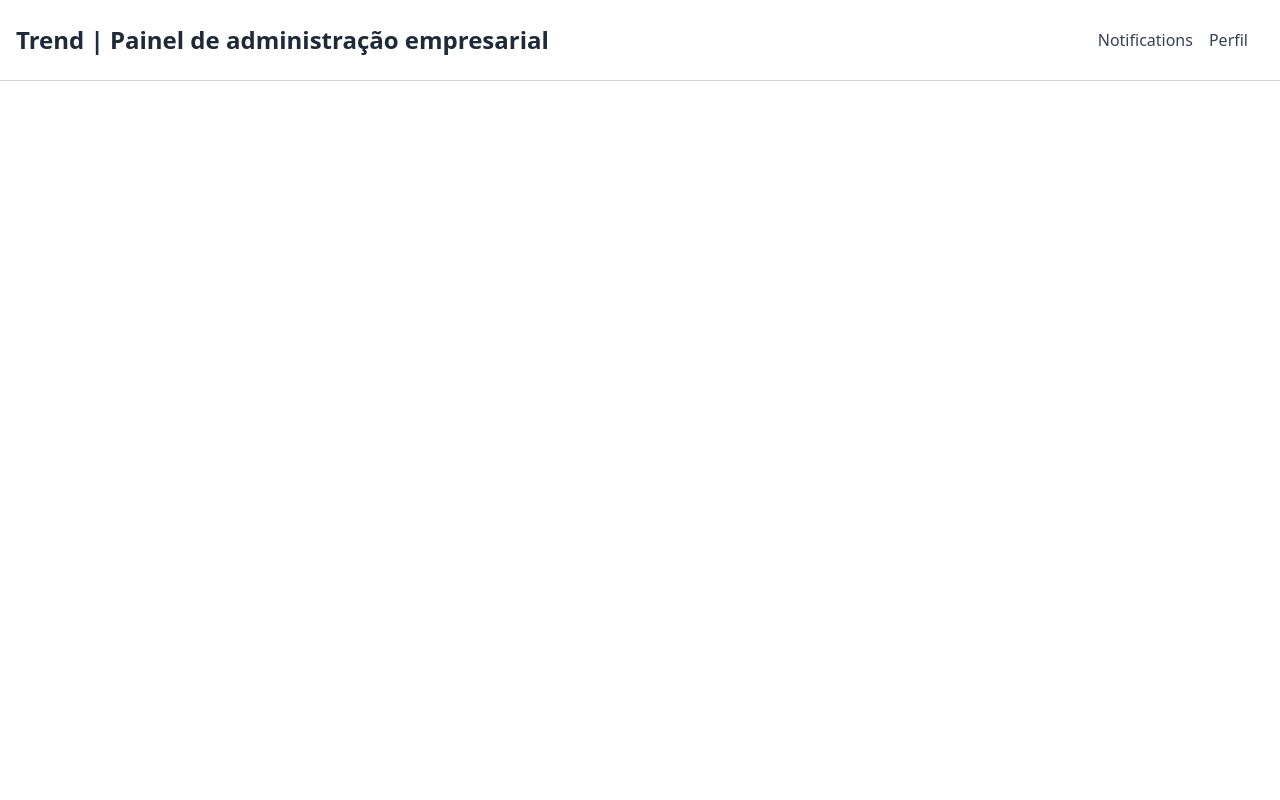
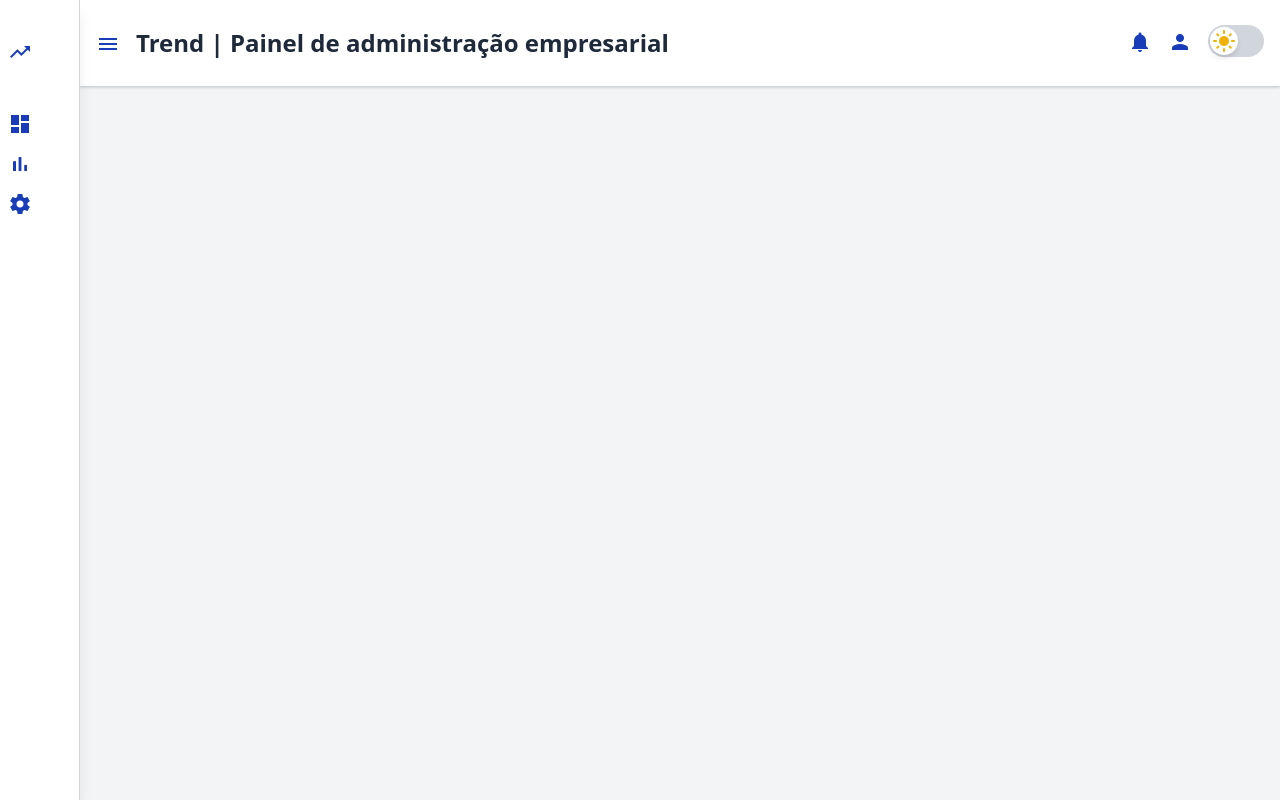
Before and after one commit to coderick137/teste-tecnico-trend, an Angular app: page / in a window 1280 px wide. Built offline with nearby package versions, Linux system fonts and the light colour scheme.

Commit message:
Dashboard

```diff
--- a/package.json
+++ b/package.json
@@ -19,6 +19,7 @@
     "@angular/router": "^19.2.0",
     "@ionic/angular": "^8.5.4",
     "@tailwindcss/postcss": "^4.1.3",
+    "material-icons": "^1.13.14",
     "postcss": "^8.5.3",
     "rxjs": "~7.8.0",
     "tailwindcss": "^4.1.3",
--- a/src/app/components/dashboard/dashboard.component.html
+++ b/src/app/components/dashboard/dashboard.component.html
@@ -1,27 +1,128 @@
-<div>
+<div
+  class="flex flex-col h-screen bg-gray-100 dark:bg-gray-900 transition-all duration-500 ease-in-out font-semibold"
+>
+  <!-- Barra lateral esquerda expandida com o menu de navegação e o cabeçalho -->
+  <aside
+    class="fixed top-0 left-0 h-screen bg-white border-r border-gray-300 dark:bg-gray-800 dark:border-gray-700 shadow-lg transition-all duration-500 ease-in-out"
+    [ngClass]="{ 'w-64': isSidebarOpen, 'w-20': !isSidebarOpen }"
+  >
+    <nav class="mt-6">
+      <div class="flex items-center gap-2 py-4 px-2 mb-8 font-bold">
+        <i class="material-icons text-blue-800 dark:text-gray-200"
+          >trending_up</i
+        >
+        @if(isSidebarOpen) {
+        <h1 class="text-2xl font-bold text-gray-800 dark:text-gray-200">
+          Trend
+        </h1>
+        }
+      </div>
+      <ul class="flex flex-col gap-4 px-2">
+        <li>
+          <a
+            routerLink="/dashboard"
+            routerLinkActive="active"
+            class="flex items-center gap-4 text-gray-700 hover:text-blue-500 dark:text-gray-200 dark:hover:text-blue-400 transition-colors duration-300 ease-in-out"
+          >
+            <i class="material-icons text-blue-800 dark:text-gray-200"
+              >dashboard</i
+            >
+            @if (isSidebarOpen) {
+            <span>Dashboard</span>
+            }
+          </a>
+        </li>
+        <li>
+          <a
+            routerLink="/reports"
+            routerLinkActive="active"
+            class="flex items-center gap-4 text-gray-700 hover:text-blue-500 dark:text-gray-200 dark:hover:text-blue-400 transition-colors duration-300 ease-in-out"
+          >
+            <i class="material-icons text-blue-800 dark:text-gray-200"
+              >bar_chart</i
+            >
+            @if (isSidebarOpen) {
+            <span>Reports</span>
+            }
+          </a>
+        </li>
+        <li>
+          <a
+            routerLink="/settings"
+            routerLinkActive="active"
+            class="flex items-center gap-4 text-gray-700 hover:text-blue-500 dark:text-gray-200 dark:hover:text-blue-400 transition-colors duration-300 ease-in-out"
+          >
+            <i class="material-icons text-blue-800 dark:text-gray-200"
+              >settings</i
+            >
+            @if (isSidebarOpen) {
+            <span>Settings</span>
+            }
+          </a>
+        </li>
+      </ul>
+    </nav>
+  </aside>
   <header
-    class="flex items-center justify-between w-full py-6 px-4 bg-white border-b border-gray-300 dark:bg-gray-800 dark:border-gray-700 relative"
+    class="flex items-center justify-between py-6 px-4 bg-white border-b border-gray-300 dark:bg-gray-800 dark:border-gray-700 shadow-sm transition-all duration-500 ease-in-out"
+    [ngClass]="{ 'ml-64': isSidebarOpen, 'ml-20': !isSidebarOpen }"
   >
-    <h1 class="text-2xl font-bold text-gray-800 dark:text-gray-200">
-      Trend | Painel de administração empresarial
-    </h1>
+    <div class="flex items-center gap-4">
+      <button
+        class="text-gray-700 dark:text-gray-200 mt-2 transition-transform duration-300 ease-in-out"
+        (click)="isSidebarOpen = !isSidebarOpen"
+        aria-label="Toggle Sidebar"
+      >
+        <i class="material-icons text-blue-800 dark:text-gray-200">menu</i>
+      </button>
+      <h1 class="text-2xl font-bold text-gray-800 dark:text-gray-200">
+        Trend | Painel de administração empresarial
+      </h1>
+    </div>
 
-    <div class="flex items-center justify-between">
-      <nav class="flex gap-4">
-        <a
+    <div class="flex items-center gap-12">
+      <nav class="flex gap-4 cursor-pointer text-3xl">
+        <button
           routerLink="/"
           routerLinkActive="active"
-          class="text-gray-700 hover:text-blue-500 dark:text-gray-200 dark:hover:text-blue-400"
-          >Notifications</a
+          class="text-gray-700 hover:text-blue-500 dark:text-gray-200 dark:hover:text-blue-400 transition-colors duration-300 ease-in-out"
         >
-        <a
+          <i class="material-icons text-blue-800 dark:text-gray-200">
+            notifications
+          </i>
+        </button>
+        <button
           routerLink="/about"
           routerLinkActive="active"
-          class="text-gray-700 hover:text-blue-500 dark:text-gray-200 dark:hover:text-blue-400"
-          >Perfil</a
+          class="text-gray-700 hover:text-blue-500 dark:text-gray-200 dark:hover:text-blue-400 transition-colors duration-300 ease-in-out"
         >
-        <a class="focus:outline-none" aria-label="Toggle Dark Mode">
-        </a>
+          <i class="material-icons text-blue-800 dark:text-gray-200">
+            person
+          </i>
+        </button>
+        <button
+          class="relative w-14 h-8 bg-gray-300 dark:bg-gray-700 rounded-full transition-colors duration-300 ease-in-out focus:outline-none"
+          (click)="toggleDarkMode()"
+          aria-label="Toggle Dark Mode"
+        >
+          <span
+            class="absolute top-0.5 left-0.5 w-7 h-7 bg-white dark:bg-gray-900 rounded-full shadow-md transform transition-transform duration-300 ease-in-out"
+            [style.transform]="
+              (isDarkMode | async) ? 'translateX(24px)' : 'translateX(0)'
+            "
+          ></span>
+
+          @if (!(isDarkMode | async)) {
+          <i
+            class="material-icons absolute left-1 top-1 text-yellow-500 text-xl"
+            >light_mode</i
+          >
+          } @if (isDarkMode | async) {
+          <i class="material-icons absolute right-1 top-1 text-gray-200 text-xl"
+            >dark_mode</i
+          >
+          }
+        </button>
       </nav>
     </div>
   </header>
--- a/src/app/components/dashboard/dashboard.component.ts
+++ b/src/app/components/dashboard/dashboard.component.ts
@@ -1,12 +1,31 @@
-import { Component } from '@angular/core';
-import { IonIcon } from "@ionic/angular/standalone";
+import { Component, OnInit } from '@angular/core';
+import { ThemeService } from '../../service/theme.service';
+import { CommonModule } from '@angular/common';
 
 @Component({
   selector: 'app-dashboard',
-  imports: [],
+  standalone: true,
+  imports: [CommonModule],
   templateUrl: './dashboard.component.html',
-  styleUrl: './dashboard.component.css'
+  styleUrls: ['./dashboard.component.css'],
 })
-export class DashboardComponent {
+export class DashboardComponent implements OnInit {
+  public isDarkMode;
+  public isSidebarOpen: boolean = false; // Adiciona o estado da barra lateral
 
+  constructor(private themeService: ThemeService) {
+    this.isDarkMode = this.themeService.darkMode$;
+  }
+
+  ngOnInit(): void {
+    this.themeService.init();
+  }
+
+  toggleDarkMode(): void {
+    this.themeService.toggleDarkMode();
+  }
+
+  toggleSidebar(): void {
+    this.isSidebarOpen = !this.isSidebarOpen;
+  }
 }
--- /dev/null
+++ b/src/app/service/theme.service.ts
@@ -0,0 +1,23 @@
+import { Injectable } from '@angular/core';
+import { BehaviorSubject } from 'rxjs';
+
+@Injectable({ providedIn: 'root' })
+export class ThemeService {
+  private darkMode = new BehaviorSubject<boolean>(
+    localStorage.getItem('dark') === 'true'
+  );
+
+  darkMode$ = this.darkMode.asObservable();
+
+  toggleDarkMode(): void {
+    const newMode = !this.darkMode.value;
+    this.darkMode.next(newMode);
+    localStorage.setItem('dark', String(newMode));
+    document.documentElement.classList.toggle('dark', newMode);
+  }
+
+  init(): void {
+    this.darkMode.next(localStorage.getItem('dark') === 'true');
+    document.documentElement.classList.toggle('dark', this.darkMode.value);
+  }
+}
--- a/src/styles.css
+++ b/src/styles.css
@@ -1,4 +1,5 @@
 /* You can add global styles to this file, and also import other style files */
 @import "tailwindcss";
+@import 'material-icons/iconfont/material-icons.css';
 
 @custom-variant dark (&:where(.dark, .dark *));
```
Also changed, not shown: 1 other file (tests, documents, lock files or other folders).
